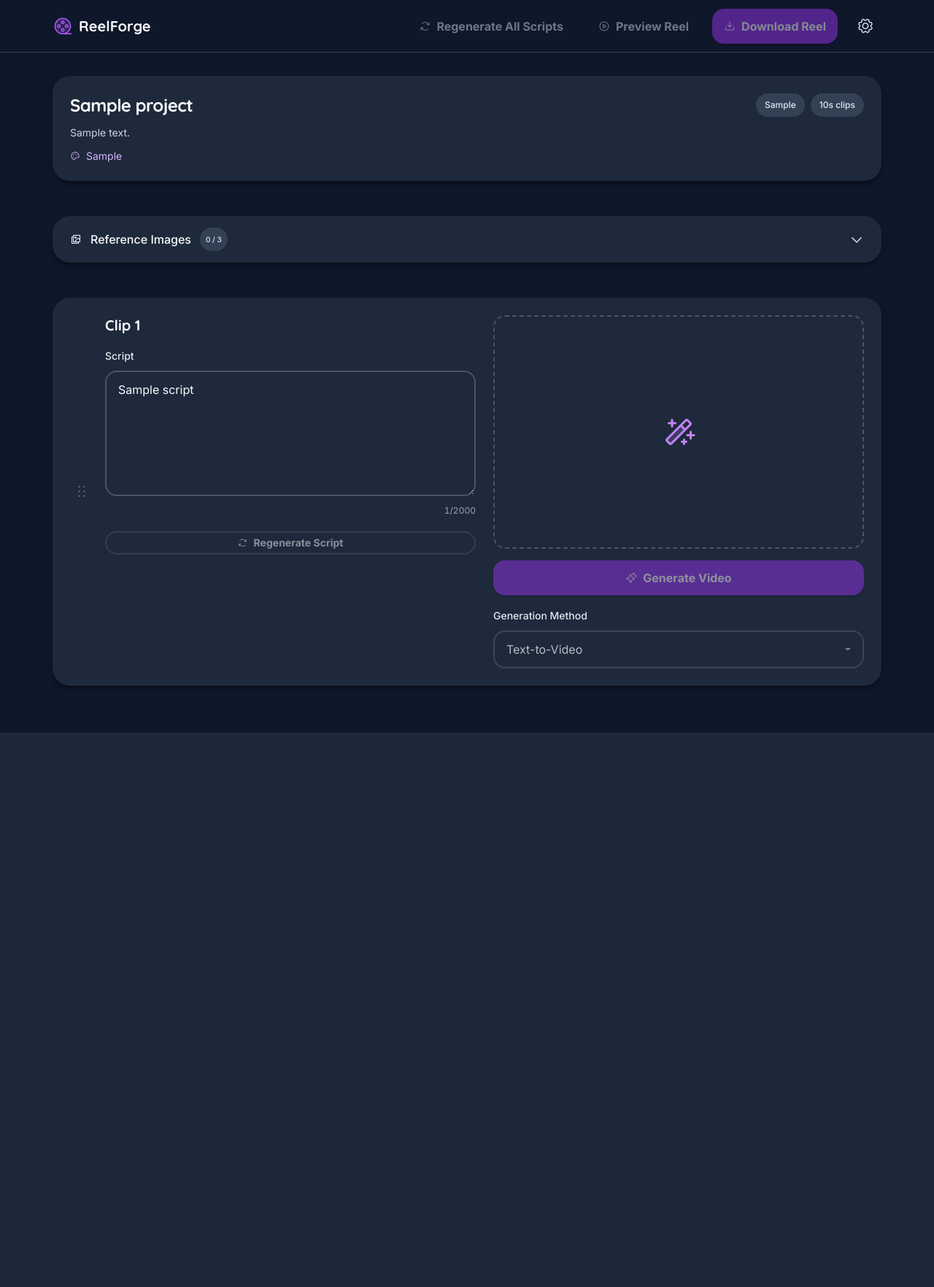
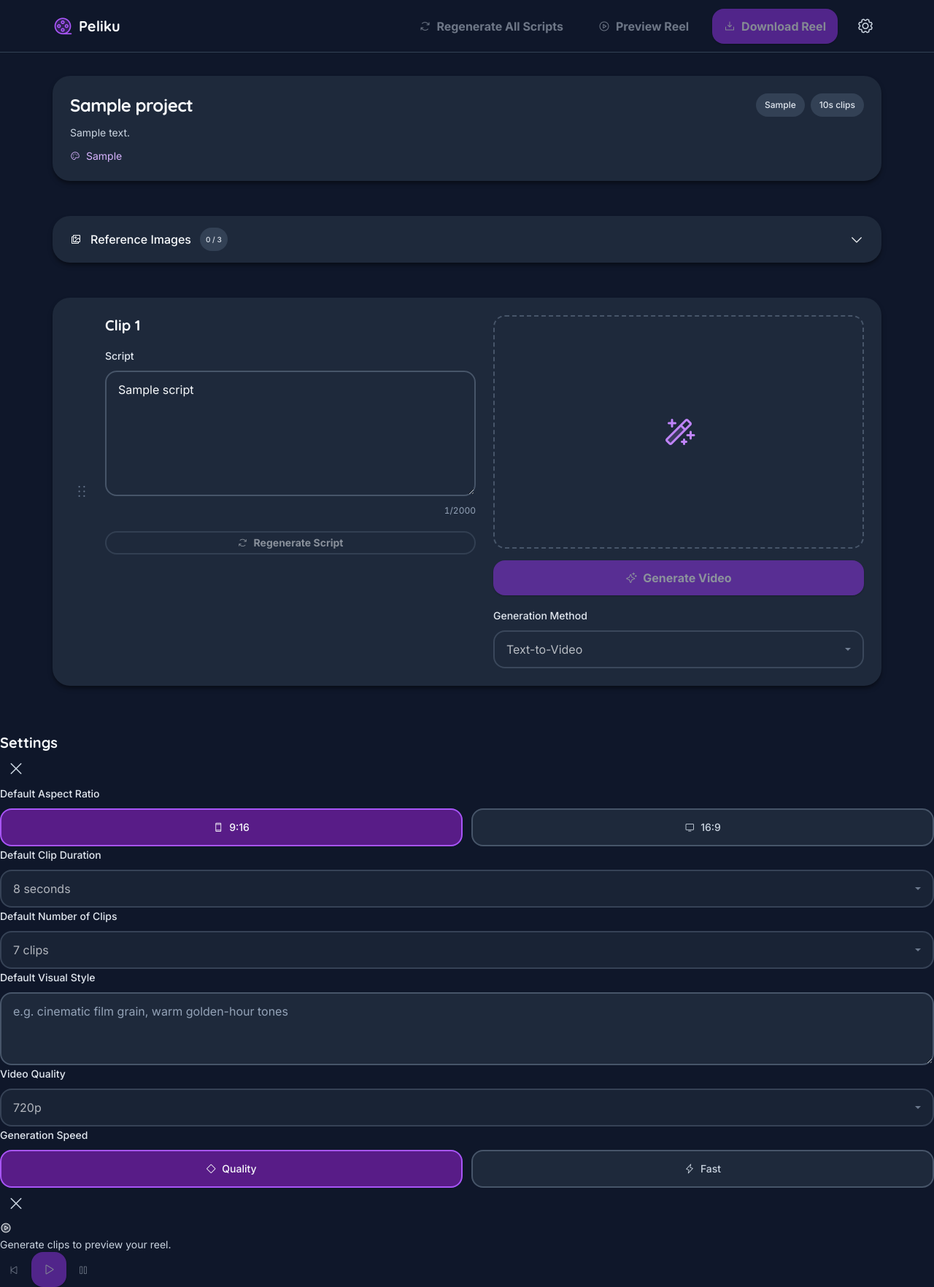
Before and after one commit to ialae/peliku, a Django app: template templates/core/workspace.html in a window 1280 px wide. Shown: the whole page at 73% size. Before the commit the page ends 1004 px from the top, so only its background shows below. Run offline with Django 5.2, Linux system fonts and the light colour scheme; the template is opened without the code that fills it: most values are stand-ins (such as "Sample title", 1, 10 or a date in 2020).

Commit message:
Include settings panel and preview overlay in templates

```diff
--- a/templates/base.html
+++ b/templates/base.html
@@ -4,7 +4,7 @@
 <head>
     <meta charset="UTF-8">
     <meta name="viewport" content="width=device-width, initial-scale=1.0">
-    <title>{% block title %}ReelForge{% endblock %}</title>
+    <title>{% block title %}Peliku{% endblock %}</title>
 
     <!-- Google Fonts -->
     <link rel="preconnect" href="https://fonts.googleapis.com">
@@ -31,15 +31,16 @@
     <link rel="stylesheet" href="{% static 'css/layout.css' %}">
     <link rel="stylesheet" href="{% static 'css/components.css' %}">
     <link rel="stylesheet" href="{% static 'css/animations.css' %}">
+    <link rel="stylesheet" href="{% static 'css/responsive.css' %}">
     {% block extra_css %}{% endblock %}
 </head>
 <body>
     <!-- Global Header Nav -->
     <header class="site-header" role="banner">
         <div class="site-header__inner">
-            <a href="{% url 'core:home' %}" class="site-header__logo" aria-label="ReelForge — Home">
+            <a href="{% url 'core:home' %}" class="site-header__logo" aria-label="Peliku — Home">
                 <i class="ph-duotone ph-film-reel site-header__logo-icon" aria-hidden="true"></i>
-                <span>ReelForge</span>
+                <span>Peliku</span>
             </a>
             <div class="site-header__actions">
                 {% block header_actions %}{% endblock %}
@@ -65,6 +66,12 @@
     <!-- Toast Notification Container -->
     <div class="toast-container" id="toast-container" aria-live="polite" aria-atomic="true"></div>
 
+    <!-- Settings Panel -->
+    {% include "core/partials/settings_panel.html" %}
+
+    <!-- Page-specific overlays -->
+    {% block overlay %}{% endblock %}
+
     <!-- jQuery 3.7+ -->
     <script
         src="https://code.jquery.com/jquery-3.7.1.min.js"
--- a/templates/core/workspace.html
+++ b/templates/core/workspace.html
@@ -1,14 +1,14 @@
 {% extends "base.html" %}
 {% load static %}
 
-{% block title %}ReelForge — {{ project.title }}{% endblock %}
+{% block title %}Peliku — {{ project.title }}{% endblock %}
 
 {% block header_actions %}
 <button type="button" class="btn btn--ghost btn--md" disabled aria-label="Regenerate all scripts">
     <i class="ph ph-arrows-clockwise" aria-hidden="true"></i>
     Regenerate All Scripts
 </button>
-<button type="button" class="btn btn--ghost btn--md" disabled aria-label="Preview reel">
+<button type="button" class="btn btn--ghost btn--md js-preview-toggle" disabled aria-label="Preview reel">
     <i class="ph ph-play-circle" aria-hidden="true"></i>
     Preview Reel
 </button>
@@ -178,3 +178,7 @@
 {% block extra_js %}
 <script src="{% static 'js/workspace.js' %}"></script>
 {% endblock %}
+
+{% block overlay %}
+{% include "core/partials/preview_overlay.html" %}
+{% endblock %}
```
